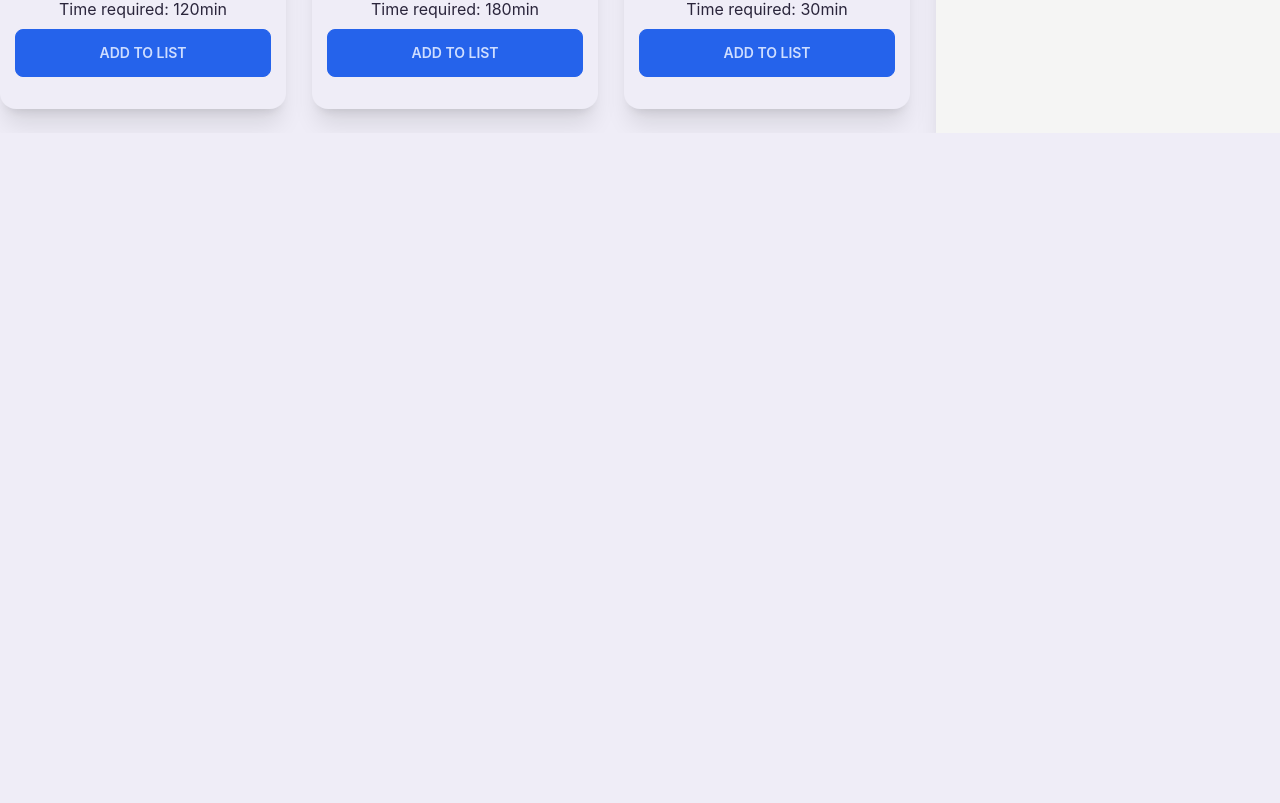
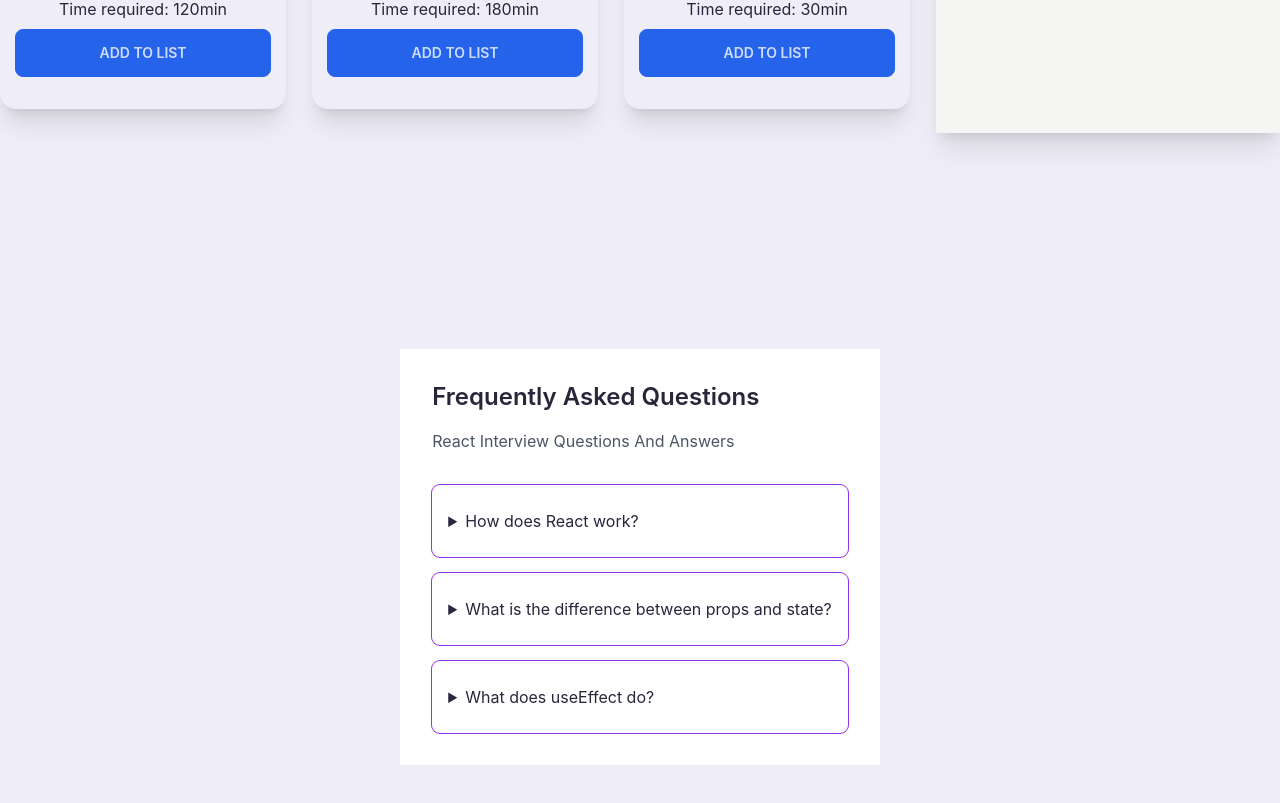
Before and after one commit to rifatahmed787/daily-active-routine-assignment, a React (Create React App) app: page / in a window 1280 px wide. Shown: the part 1131-1934 px from the top of the page. Before the commit the page ends 1264 px from the top, so only its background shows below. Built offline with nearby package versions, Linux system fonts and the light colour scheme.

Commit message:
accordian added

```diff
--- a/public/players.json
+++ b/public/players.json
@@ -1,35 +1,46 @@
 [
     {
+        "id": "1",
         "img": "https://static01.nyt.com/images/2019/04/16/sports/16onsoccerweb-2/merlin_153612873_5bb119b9-8972-4087-b4fd-371cab8c5ba2-superJumbo.jpg",
         "name": "Football",
         "time": "90min",
-        "details": "Football, also called association football or soccer, is a game involving two teams of 11 players."
+        "details": "Football, also called association football or soccer, is a game involving two teams of 11 players.",
+        "break": "10min"
     },
     {
+        "id": "2",
         "img": "https://w0.peakpx.com/wallpaper/692/974/HD-wallpaper-shakib-wg-bangladesh-cricket-cricketer-player-shakib-al-hasan-sports.jpg",
         "name": "Cricket",
         "time": "60min",
-        "details": "Cricket is a bat-and-ball game played between two teams of eleven players on a field"
+        "details": "Cricket is a bat-and-ball game played between two teams of eleven players on a field",
+        "break": "15min"
     },
     {
+        "id": "3",
         "img": "https://image.shutterstock.com/image-photo/handsome-man-big-muscles-posing-260nw-554051812.jpg",
         "name": "Dumble",
         "time": "30min",
-        "details": "Exercise involves engaging in physical activity and increasing the heart rate beyond resting levels."
+        "details": "Exercise involves engaging in physical activity and increasing the heart rate beyond resting levels.",
+        "break": "20min"
     },
     {
+        "id": "4",
         "img": "https://cdn.xxl.thumbs.canstockphoto.com/one-caucasian-young-teenager-silhouette-boy-or-girl-studying-reading-books-in-studio-cut-out-stock-photograph_csp9743079.jpg",
         "name": "Study",
         "time": "120min",
-        "details": "Study skills are the skills you need to enable you to study and learn efficiently."
+        "details": "Study skills are the skills you need to enable you to study and learn efficiently.",
+        "break": "30min"
     },
     {
+        "id": "5",
         "img": "https://img.freepik.com/premium-vector/programming-code-icon-made-with-binary-code-coding-hacker-matrix-background-with-digits-1-0_127544-1141.jpg?w=2000",
         "name": "Coding",
         "time": "180min",
-        "details": " I love to code because it is usable art. Just like architecture."
+        "details": " I love to code because it is usable art. Just like architecture.",
+        "break": "40"
     },
     {
+        "id": "6",
         "img": "https://previews.123rf.com/images/alekss/alekss2011/alekss201100101/158220510-soccer-ball-on-green-stadium-arena-in-night-illuminated-bright-spotlights.jpg",
         "name": "Gaming",
         "time": "30min",
--- a/src/App.js
+++ b/src/App.js
@@ -1,10 +1,12 @@
 import './App.css';
 import Players from './Components/Players/Players';
+import Accordion from './Components/Accordion/Accordion';
 
 function App() {
   return (
     <div>
       <Players></Players>
+      <Accordion></Accordion>
     </div>
   );
 }
--- /dev/null
+++ b/src/Components/Accordion/Accordion.js
@@ -0,0 +1,47 @@
+import React from "react";
+
+export default function Accordion() {
+    return (
+        <div className="flex items-center justify-center h-screen mt-6">
+            <div className="bg-white">
+                <div className="container flex flex-col justify-center px-4 py-8 mx-auto md:p-8">
+                    <h2 className="text-2xl font-semibold">
+                        Frequently Asked Questions
+                    </h2>
+                    <p className="mt-4 mb-8 text-gray-600">
+                        React Interview Questions And Answers
+                    </p>
+                    <div className="space-y-4">
+                        <details className="w-full rounded-lg ring-1 ring-purple-600">
+                            <summary className="px-4 py-6">
+                                How does React work?
+                            </summary>
+                            <p className="px-4 py-6 pt-0 ml-4 -mt-4 text-gray-600">
+                                React is a declarative, efficient, and flexible JavaScript library for building user interfaces.
+                                React contains a collection of reusable JavaScript code snippets used for user interface UI building called components.
+                            </p>
+                        </details>
+                        <details className="w-full rounded-lg ring-1 ring-purple-600">
+                            <summary className="px-4 py-6">
+                                What is the difference between props and state?
+                            </summary>
+                            <p className="px-4 py-6 pt-0 ml-4 -mt-4 text-gray-600">
+                                Props are used to pass data from one component to another.
+                                The state is a local data storage that is local to the component only and cannot be passed to other components.
+                            </p>
+                        </details>
+                        <details className="w-full rounded-lg ring-1 ring-purple-600">
+                            <summary className="px-4 py-6">
+                                What does useEffect do?
+                            </summary>
+                            <p className="px-4 py-6 pt-0 ml-4 -mt-4 text-gray-600">
+                                By using this Hook, we tell React that our component needs to do something after render. React will remember the function we passed,
+                                and call it later after performing the DOM updates.
+                            </p>
+                        </details>
+                    </div>
+                </div>
+            </div>
+        </div>
+    );
+}
--- a/src/Components/Cart/Cart.js
+++ b/src/Components/Cart/Cart.js
@@ -2,17 +2,20 @@ import React from 'react';
 import Swal from 'sweetalert2'
 
 const Cart = ({ cart }) => {
-    // console.log(cart)
+    console.log(cart)
+
 
     let total = 0;
+    // let time = 0;
 
 
     for (const player of cart) {
+        // console.log(player)
         total = total + parseFloat(player.time)
         // console.log(total)
     }
 
-    const AddGoodJob = () => {
+    const AddToast = () => {
         Swal.fire(
             'Good job!',
             'You completed your activities!',
@@ -25,7 +28,7 @@ const Cart = ({ cart }) => {
             <h2 className='mt-10 font-bold text-xl text-center'>Activities Details</h2>
             <h3 className='mt-6 font-bold text-lg ml-3 border bottom-1 p-5 bg-slate-400 rounded-lg'>Activities Time: {total} minutes</h3>
             <h3 className='mt-6 font-bold text-lg ml-3 border bottom-1 p-5 bg-slate-400 rounded-lg'>Break Time:</h3>
-            <button onClick={AddGoodJob} className="btn btn-wide btn-primary mt-20 ml-10">Activity Completed</button>
+            <button onClick={AddToast} className="btn btn-wide btn-primary mt-20 ml-10">Activity Completed</button>
         </div>
     );
 };
--- a/src/Components/Players/Players.js
+++ b/src/Components/Players/Players.js
@@ -6,6 +6,7 @@ import './Players.css'
 const Players = () => {
     const [players, setPlayers] = useState([]);
     const [cart, setCart] = useState([]);
+    const [time, setTime] = useState([]);
 
     useEffect(() => {
         fetch("players.json")
@@ -16,7 +17,11 @@ const Players = () => {
     const AddToCart = (player) => {
         const newCart = [...cart, player];
         setCart(newCart);
-        // addToDb(product.id)
+
+    }
+
+    const AddBreakTime = (e) => {
+        console.log(e.target.innerText);
     }
 
     return (
@@ -28,6 +33,7 @@ const Players = () => {
                     {
                         players.map(player => <Player
                             player={player}
+                            key={player.id}
                             AddToCart={AddToCart}
                         ></Player>)
                     }
@@ -53,16 +59,16 @@ const Players = () => {
                         <tbody>
                             <tr className="active">
                                 <td>
-                                    <button className="btn btn-circle  btn-outline">10 <span className='lowercase'>min</span></button>
+                                    <button onClick={AddBreakTime} className="btn btn-circle  btn-outline lowercase">10min</button>
                                 </td>
                                 <td>
-                                    <button className="btn btn-circle btn-outline">15 <span className='lowercase'>min</span></button>
+                                    <button onClick={AddBreakTime} className="btn btn-circle btn-outline lowercase">15min</button>
                                 </td>
                                 <td>
-                                    <button className="btn btn-circle btn-outline">20 <span className='lowercase'>min</span></button>
+                                    <button onClick={AddBreakTime} className="btn btn-circle btn-outline lowercase">20min</button>
                                 </td>
                                 <td>
-                                    <button className="btn btn-circle btn-outline">30 <span className='lowercase'>min</span></button>
+                                    <button onClick={AddBreakTime} className="btn btn-circle btn-outline lowercase">30min</button>
                                 </td>
 
                             </tr>
```
Also changed, not shown: src/Components/Player/Player.js (line endings or trailing spaces).
